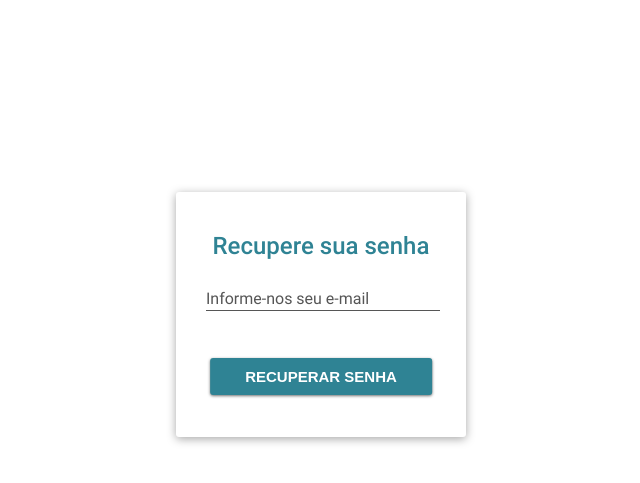
After one commit to Wendryl/login-system, a PHP site: page /projects/recuperar-senha.php in a window 1280 px wide. The commit adds this page. Shown: the top 483 px of the page, without its empty margins (319-959 px from the left). Run offline with PHP 8.4, Linux system fonts and the light colour scheme.

Commit message:
Added password recovery system

```diff
--- a/index.php
+++ b/index.php
@@ -21,7 +21,7 @@
 		<div class="input-wraper">
 			<input type="submit" name="entrar" value="Login" class="button">
 		</div>
-		<a href="" class="forgot">Esqueceu sua senha?</a>
+		<a href="recuperar-senha.php" class="forgot">Esqueceu sua senha?</a>
 	</form>
 
 	<p id="cadastre">
--- /dev/null
+++ b/recuperar-senha.php
@@ -0,0 +1,20 @@
+<?php
+	$pageTitle = "Recuperar senha";
+ 	require_once 'includes/header.php';
+?>
+
+	<form class="form" method="POST" action="system/pass-recovery.php">
+		<h2>Recupere sua senha</h2>
+		<div class="input-wraper">
+			<input type="text" name="email" class="input" autocomplete="off" placeholder=" " required="yes">
+			<label for="email" class="input-label">
+				Informe-nos seu e-mail
+			</label>
+		</div>
+		<div class="input-wraper">
+			<input type="submit" name="recuperar" value="Recuperar senha" class="button">
+		</div>
+	</form>
+
+
+<?php require_once 'includes/footer.php'?>
```
Also changed, not shown: system/pass-recovery.php (+16 -0 lines).
